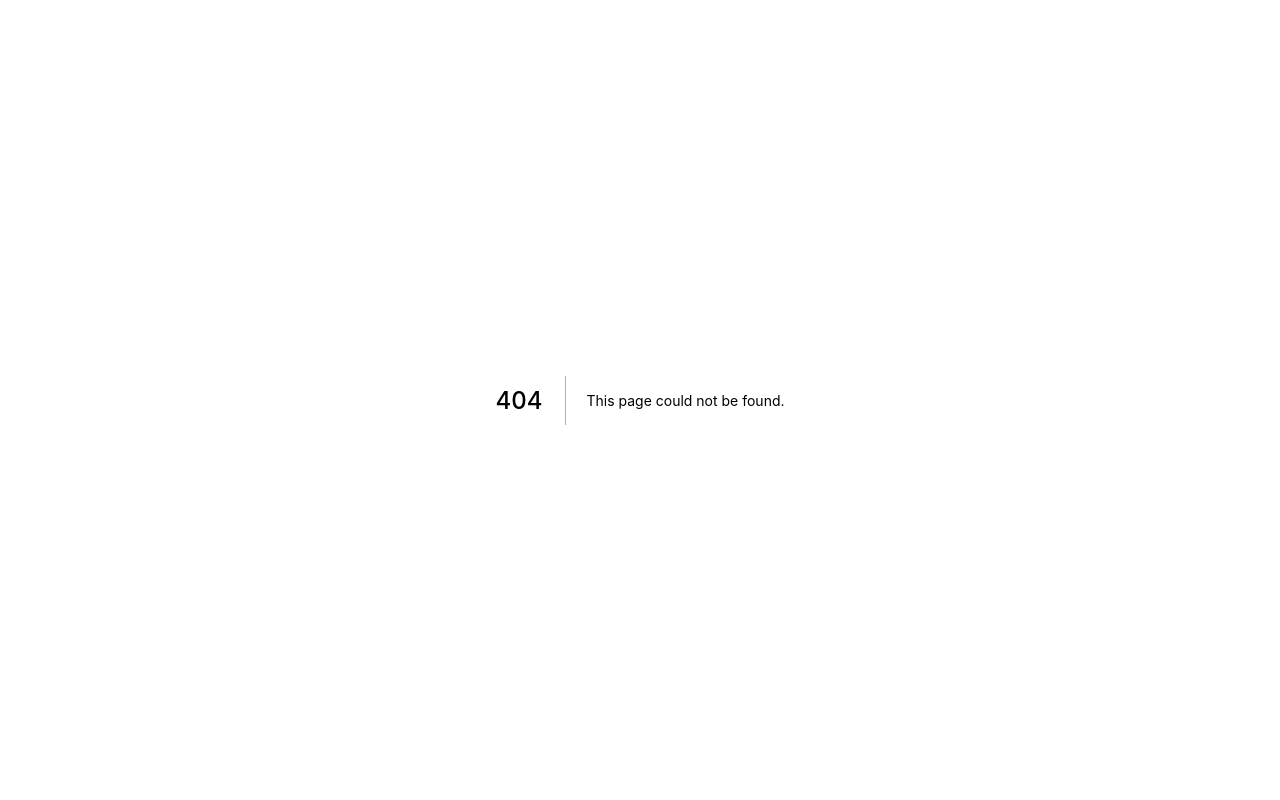
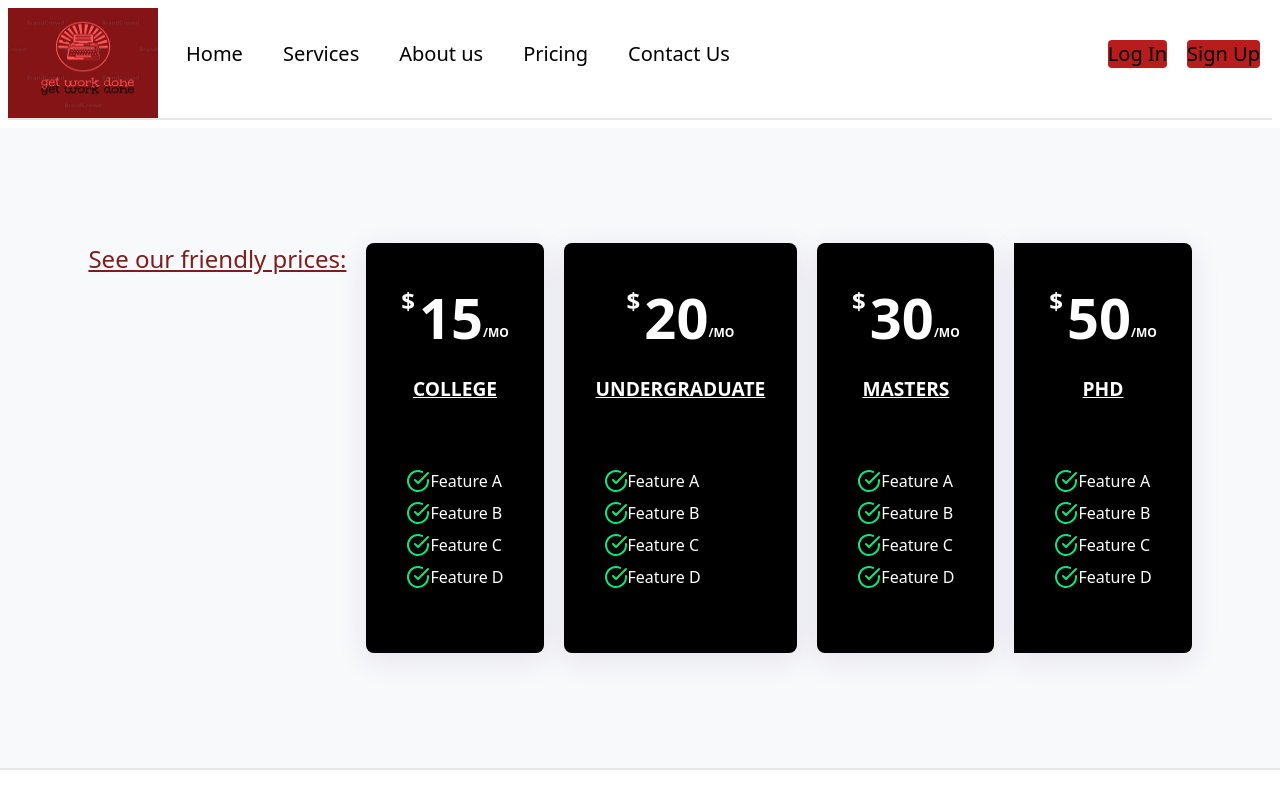
Before and after one commit to henrykash/WritingSite, a Next.js app: page /ordernow in a window 1280 px wide. Before the commit this address had no page. Shown: the top 800 px of the page. Built offline with nearby package versions, Linux system fonts and the light colour scheme.

Commit message:
unsuccessfully linked up the pricing tier component with the paypal interface page

```diff
--- a/Components/PricingTiers.js
+++ b/Components/PricingTiers.js
@@ -1,12 +1,14 @@
 import React from 'react'
 import tierStyles from '../styles/tierstyles.module.css'
 import CheckCircle from '../public/check-circle.svg';
-import XCircle from '../public/x-square.svg';
 import Link from 'next/link'
 
 
 
 const PricingTiers = () => {
+ const openCheckout = () => {
+   window.location.href =='./pages/order-now.js';
+   }
     return (
         <div className={tierStyles["body"]} >
             <section className='flex flex-row space-x-5'>
@@ -37,8 +39,8 @@ const PricingTiers = () => {
                    <CheckCircle />
                         Feature D
                 </div>
-                <Link href="order-now">
-                <button className={tierStyles["cta"]} type="button"><span>Order Paper</span></button>
+                <Link className={tierStyles["cta"]} href="/ordernow" >
+                    <a>Order Paper</a>
                 </Link>
               </div>
 
@@ -68,9 +70,13 @@ const PricingTiers = () => {
                    <CheckCircle />
                         Feature D
                 </div>
-                <Link href="order-now">
-                <button className={tierStyles["cta"]} type="button"><span>Order Paper</span></button>
+                {/*<Link href='/ordernow'>
+                <button className={tierStyles["cta"]} type="button" src='ordernow'><span>Order Paper</span></button>
+    </Link>*/}
+                <Link className={tierStyles["cta"]} href="/ordernow" >
+                    <a>Order Paper</a>
                 </Link>
+
               </div>
 
               <div className={tierStyles["pricecomparison"]} className={tierStyles["pricecolumn"]}>
@@ -99,8 +105,8 @@ const PricingTiers = () => {
                    <CheckCircle />
                         Feature D
                 </div>
-                <Link href="order-now">
-                <button className={tierStyles["cta"]} type="button"><span>Order Paper</span></button>
+                <Link className={tierStyles["cta"]} href="/ordernow" >
+                    <a>Order Paper</a>
                 </Link>
               </div>
 
@@ -130,8 +136,8 @@ const PricingTiers = () => {
                    <CheckCircle />
                         Feature D
                 </div>
-                <Link href="order-now">
-                <button className={tierStyles["cta"]} type="button"><span>Order Paper</span></button>
+                <Link className={tierStyles["cta"]} href="/ordernow" >
+                    <a>Order Paper</a>
                 </Link>
               </div>
             </section>
--- a/Components/TopNav.js
+++ b/Components/TopNav.js
@@ -1,6 +1,7 @@
 import styles from '../styles/topnav.module.css'
 import React from 'react'
 import Image from 'next/image'
+import Link from 'next/link'
 
 const TopNav = () => {
     return(
@@ -21,7 +22,9 @@ const TopNav = () => {
                 <li className="rounded hover:bg-red-700 text-xl">Contact Us</li>
                 </div>
                 <div className="flex flex-row space-x-5 absolute top-10 right-5">
+                <Link>
                 <button className="rounded bg-red-700 text-xl hover:underline">Log In</button>
+                </Link>
                 <button className="rounded bg-red-700 text-xl hover:underline">Sign Up</button>
                 </div>
             </ul>
--- a/package.json
+++ b/package.json
@@ -8,6 +8,7 @@
     "start": "next start"
   },
   "dependencies": {
+    "@material-ui/core": "^4.11.3",
     "@svgr/webpack": "^5.5.0",
     "next": "10.0.7",
     "next-react-svg": "^1.1.2",
--- a/pages/index.js
+++ b/pages/index.js
@@ -32,12 +32,12 @@ const Homepage = () => {
         <br />
         <hr />
 
-        <DynamicStatistics />
+        {/*<DynamicStatistics />
         <br />
         <hr />
 
         <ProductReviews />
-        <br />
+        <br />*/}
 
       </main>
 
--- a/pages/order-now.js
+++ /dev/null
@@ -1,11 +0,0 @@
-import React from 'react'
-
-const orderNow = () => {
-    return (
-        <div>
-            <p>I'm here, what's up?</p>
-        </div>
-    )
-}
-
-export default orderNow
--- /dev/null
+++ b/pages/ordernow.js
@@ -0,0 +1,19 @@
+import React from 'react'
+import TopNav from '../Components/TopNav'
+import PricingTiers from '../Components/PricingTiers'
+import Footer from '../Components/Footer'
+
+const orderNow = () => {
+    return (
+        <div>
+            <TopNav />
+            <PricingTiers />
+            <div> {/*form zone*/}
+
+            </div>
+            <Footer />
+        </div>
+    )
+}
+
+export default orderNow
--- /dev/null
+++ b/pages/paycheckout.js
@@ -0,0 +1,11 @@
+import React from 'react'
+
+const paycheckout = () =>{
+    return (
+        <div>
+            <p>What's up</p>
+        </div>
+    )
+}
+
+export default paycheckout
--- a/styles/tierstyles.module.css
+++ b/styles/tierstyles.module.css
@@ -28,7 +28,7 @@
   }
 
   .pricecolumn {
-    background-color: white;
+    background-color: black;
     box-shadow: 0 7px 30px rgba(52, 31, 97, 0.1);
     padding: 2rem;
     flex-grow: 1;
@@ -69,7 +69,7 @@
   .price {
     font-size: 3.5rem;
     display: flex;
-    color: maroon;
+    color: white;
   }
 
   .dollarsign {
@@ -87,9 +87,11 @@
 
   .planname {
     text-transform: uppercase;
-    font-size: .9rem;
+    font-size: 1.2rem;
     margin-top: 1rem;
     margin-bottom: 0;
+    color: white;
+    text-decoration: underline;
   }
 
   .divider {
@@ -108,6 +110,7 @@
     display: flex;
     align-items: center;
     margin: .5rem;
+    color: white;
   }
 
   .feature img {
@@ -134,7 +137,7 @@
 
   .cta {
     border: 3px maroon solid;
-    color: black;
+    color: white;
     padding: .75rem 1rem;
     cursor: pointer;
     font-weight: bold;
```
Also changed, not shown: 1 other file (tests, documents, lock files or other folders).
